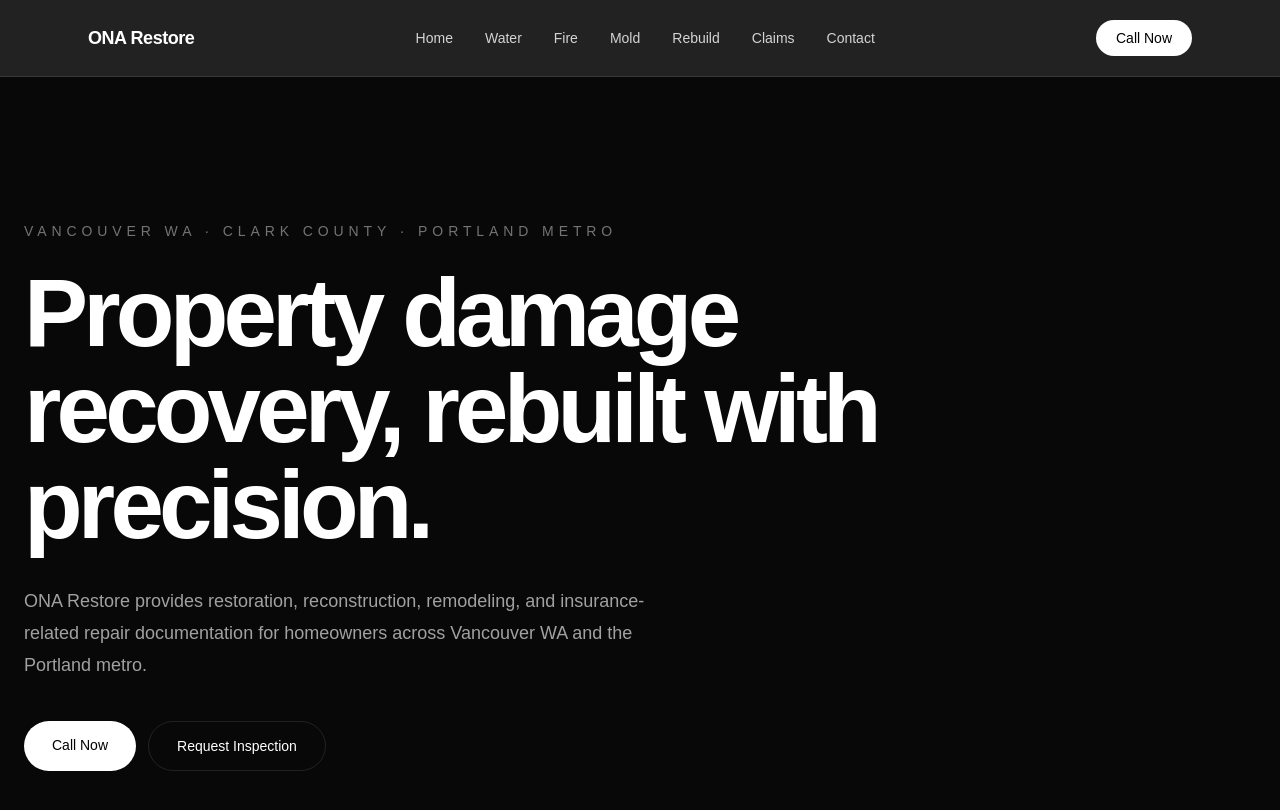
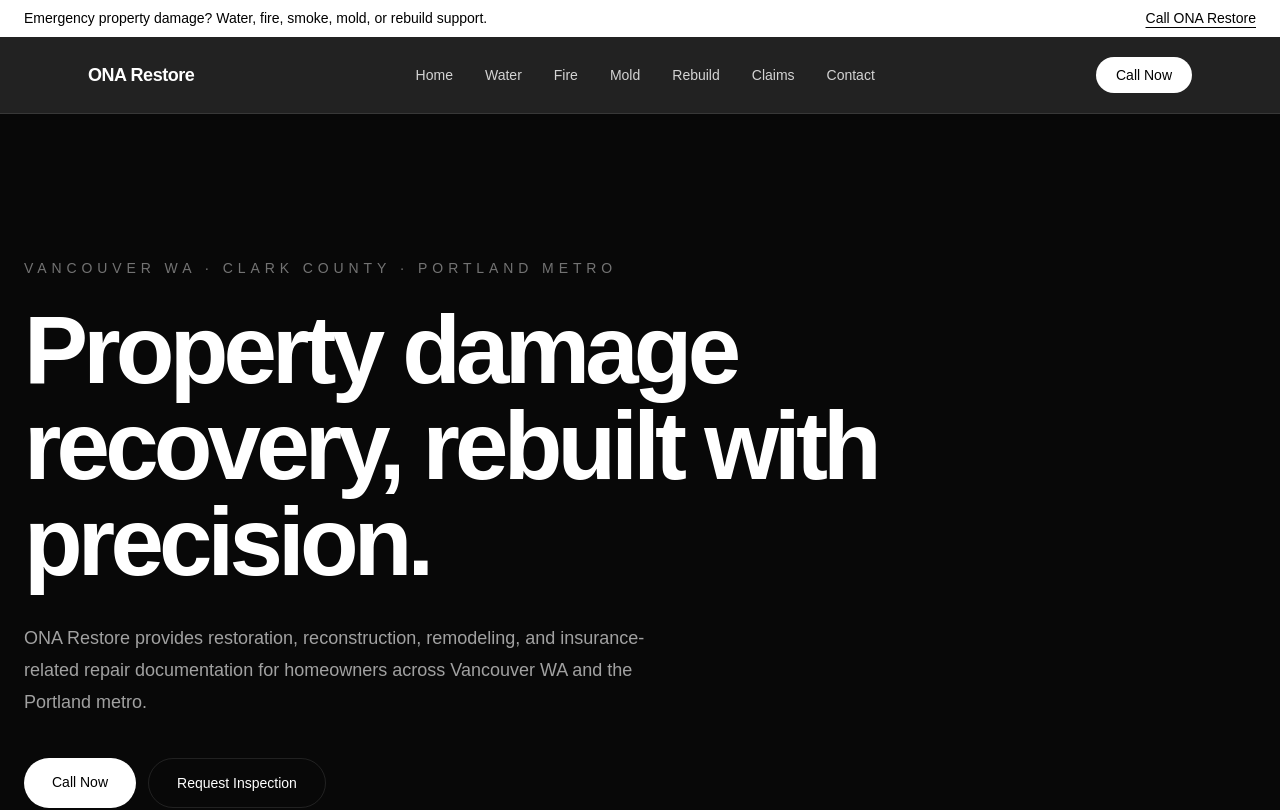
Before and after one commit to dmitzin-web/ona-restore, a Next.js app: page / in a window 1280 px wide. Shown: the top 810 px of the page. Built offline with nearby package versions, Linux system fonts and the light colour scheme.

Commit message:
Add emergency banner

```diff
--- a/app/layout.tsx
+++ b/app/layout.tsx
@@ -1,3 +1,4 @@
+import EmergencyBanner from '@/components/EmergencyBanner'
 import StickyMobileCTA from '@/components/StickyMobileCTA'
 import Header from '@/components/Header'
 import LocalBusinessSchema from '@/components/LocalBusinessSchema'
@@ -39,6 +40,7 @@ export default function RootLayout({
     >
 <body className="min-h-full bg-neutral-950 text-white">
   <LocalBusinessSchema />
+  <EmergencyBanner />
   <Header />
   {children}
   <StickyMobileCTA />
--- /dev/null
+++ b/components/EmergencyBanner.tsx
@@ -0,0 +1,15 @@
+export default function EmergencyBanner() {
+  return (
+    <div className="border-b border-white/10 bg-white text-black">
+      <div className="mx-auto flex max-w-7xl flex-col items-center justify-between gap-2 px-6 py-2 text-center text-sm font-medium sm:flex-row">
+        <span>
+          Emergency property damage? Water, fire, smoke, mold, or rebuild support.
+        </span>
+
+        <a href="tel:+13600000000" className="underline underline-offset-4">
+          Call ONA Restore
+        </a>
+      </div>
+    </div>
+  )
+}
```
